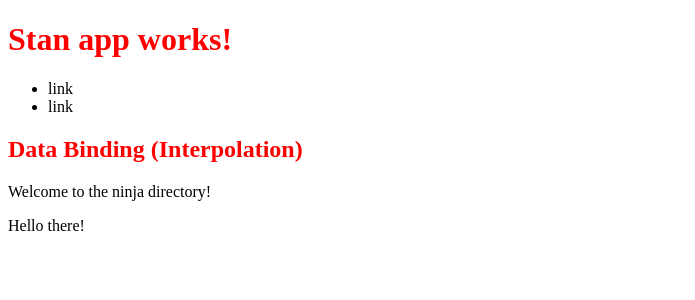
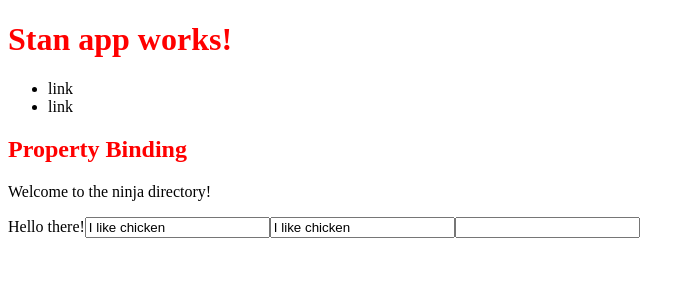
Before and after one commit to stanlouis/ninja-directory, an Angular app: page / in a window 1280 px wide. Shown: the top 300 px of the page, without its empty margins (0-695 px from the left). Built offline with nearby package versions, Linux system fonts and the light colour scheme.

Commit message:
Property Binding
We can use property binding to dynamically set the values of native HTML properties. We use square brackets to bind data to a HTML property.

```diff
--- a/src/app/home/home.component.html
+++ b/src/app/home/home.component.html
@@ -1,5 +1,8 @@
-<h1>Data Binding (Interpolation)</h1>
+<h1>Property Binding</h1>
 <p>
   {{homeTitle}}
 </p>
 <ng-content></ng-content>
+<input [value]="myString">
+<input value="{{myString}}">
+<input [required]="myBoolean" />
```
